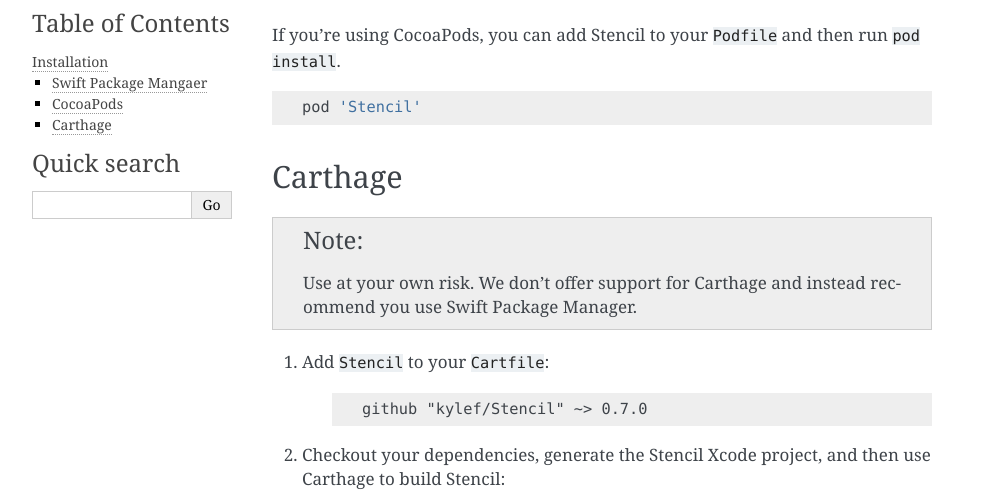
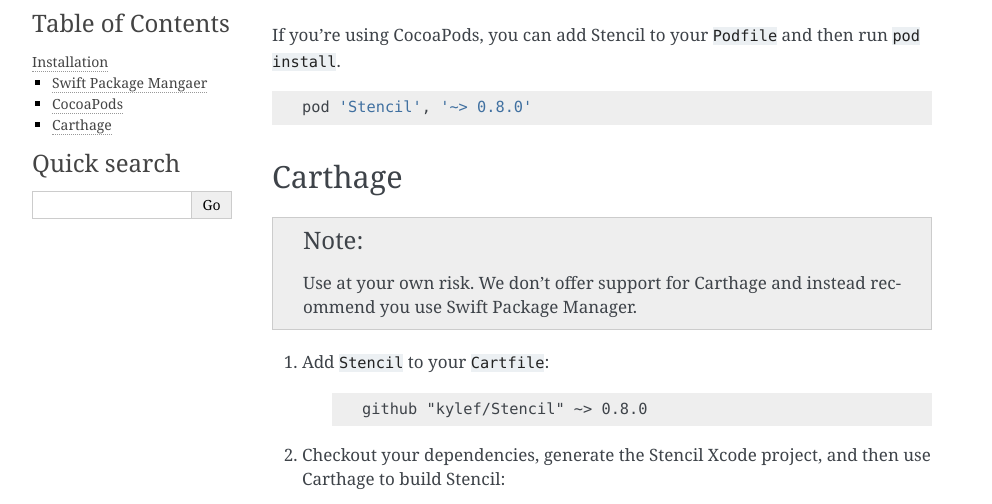
Before and after one commit to stencilproject/Stencil, a Sphinx documentation site: the page built from docs/installation.rst, in a window 1280 px wide. Shown: the part 483-987 px from the top of the page, without its empty margins (148-1140 px from the left). Built offline with Sphinx 7.4.7, drawn with Linux system fonts in a browser that asks for light colours; comment, search, counter and statistics services are not loaded.

Commit message:
chore: Release 0.8.0

```diff
--- a/Stencil.podspec.json
+++ b/Stencil.podspec.json
@@ -1,6 +1,6 @@
 {
   "name": "Stencil",
-  "version": "0.7.1",
+  "version": "0.8.0",
   "summary": "Stencil is a simple and powerful template language for Swift.",
   "homepage": "https://stencil.fuller.li",
   "license": {
@@ -13,7 +13,7 @@
   "social_media_url": "https://twitter.com/kylefuller",
   "source": {
     "git": "https://github.com/kylef/Stencil.git",
-    "tag": "0.7.1"
+    "tag": "0.8.0"
   },
   "source_files": [
     "Sources/*.swift"
--- a/docs/installation.rst
+++ b/docs/installation.rst
@@ -14,7 +14,7 @@ dependencies inside ``Package.swift``.
     let package = Package(
       name: "MyApplication",
       dependencies: [
-        .Package(url: "https://github.com/kylef/Stencil.git", majorVersion: 0, minor: 7),
+        .Package(url: "https://github.com/kylef/Stencil.git", majorVersion: 0, minor: 8),
       ]
     )
 
@@ -26,7 +26,7 @@ If you're using CocoaPods, you can add Stencil to your ``Podfile`` and then run
 
 .. code-block:: ruby
 
-    pod 'Stencil'
+    pod 'Stencil', '~> 0.8.0'
 
 Carthage
 --------
@@ -37,7 +37,7 @@ Carthage
 
     .. code-block:: text
 
-        github "kylef/Stencil" ~> 0.7.0
+        github "kylef/Stencil" ~> 0.8.0
 
 2) Checkout your dependencies, generate the Stencil Xcode project, and then use Carthage to build Stencil:
 
```
